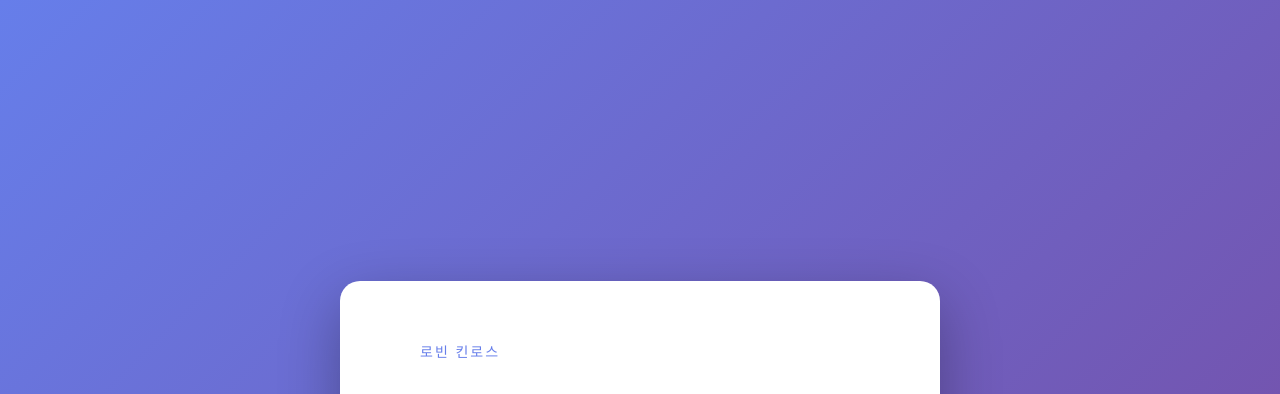
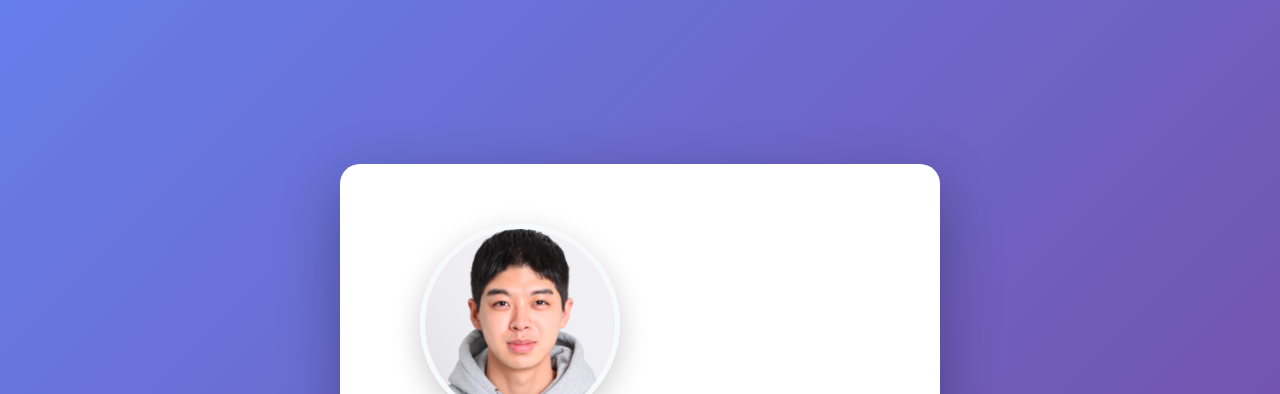
Before and after one commit to jaewonnjo/jaewonnjo.github.io, a plain HTML site: page index.html in a window 1280 px wide. Shown: the top 394 px of the page. Drawn offline with Linux system fonts and the light colour scheme.

Commit message:
Update index.html

```diff
--- a/index.html
+++ b/index.html
@@ -30,6 +30,16 @@
             width: 100%;
         }
 
+        .profile-image {
+            width: 200px;
+            height: 200px;
+            border-radius: 50%;
+            object-fit: cover;
+            margin-bottom: 30px;
+            box-shadow: 0 10px 30px rgba(0, 0, 0, 0.2);
+            border: 5px solid #f7fafc;
+        }
+
         .name {
             font-size: 14px;
             color: #667eea;
@@ -60,7 +70,8 @@
 </head>
 <body>
     <div class="container">
-        <div class="name">로빈 킨로스</div>
+        <img src="images/profile.jpg" alt="조재원 프로필" class="profile-image">
+        <div class="name">조재원</div>
         <div class="main-text">Hello Typography</div>
     </div>
 </body>
```
